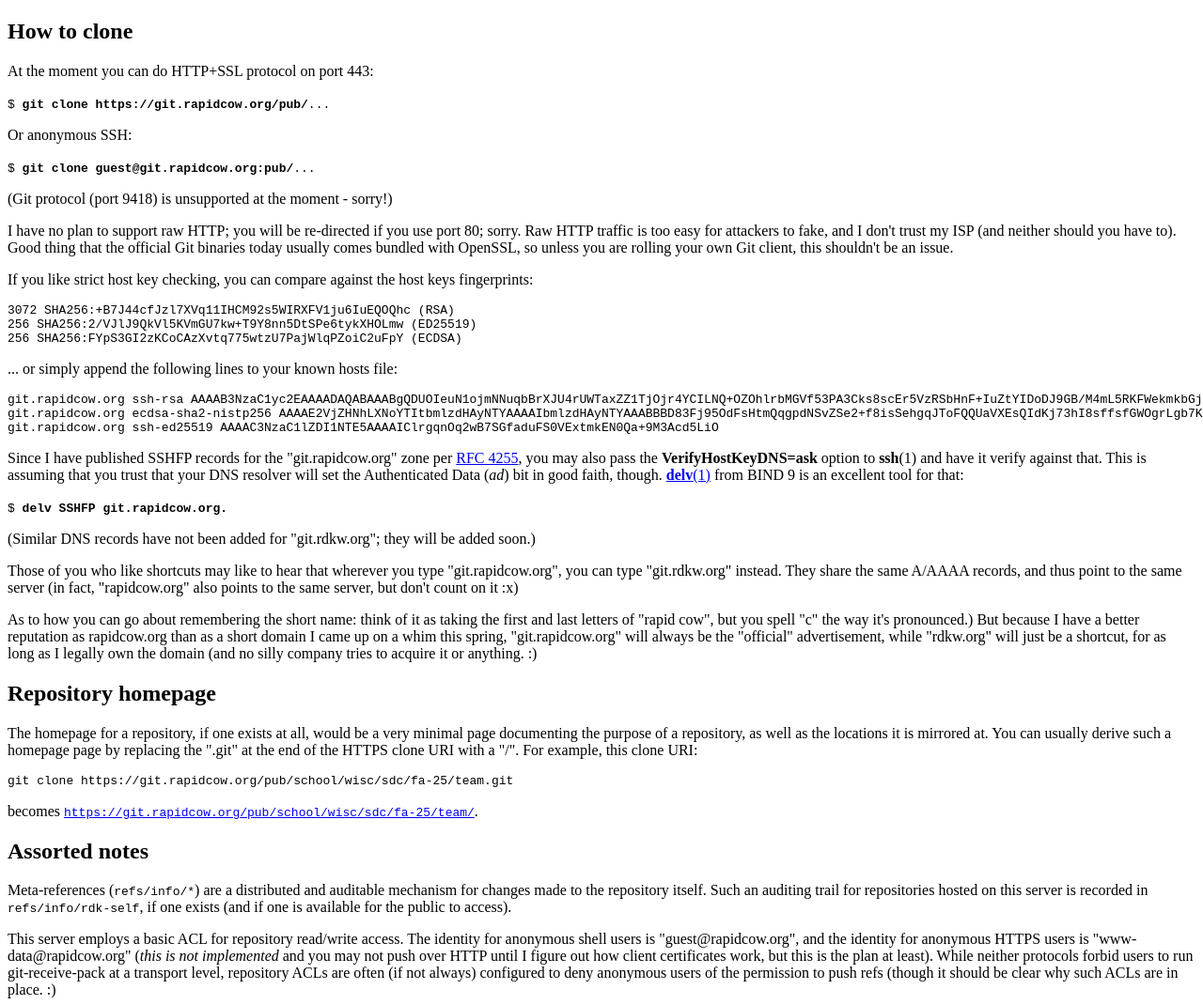
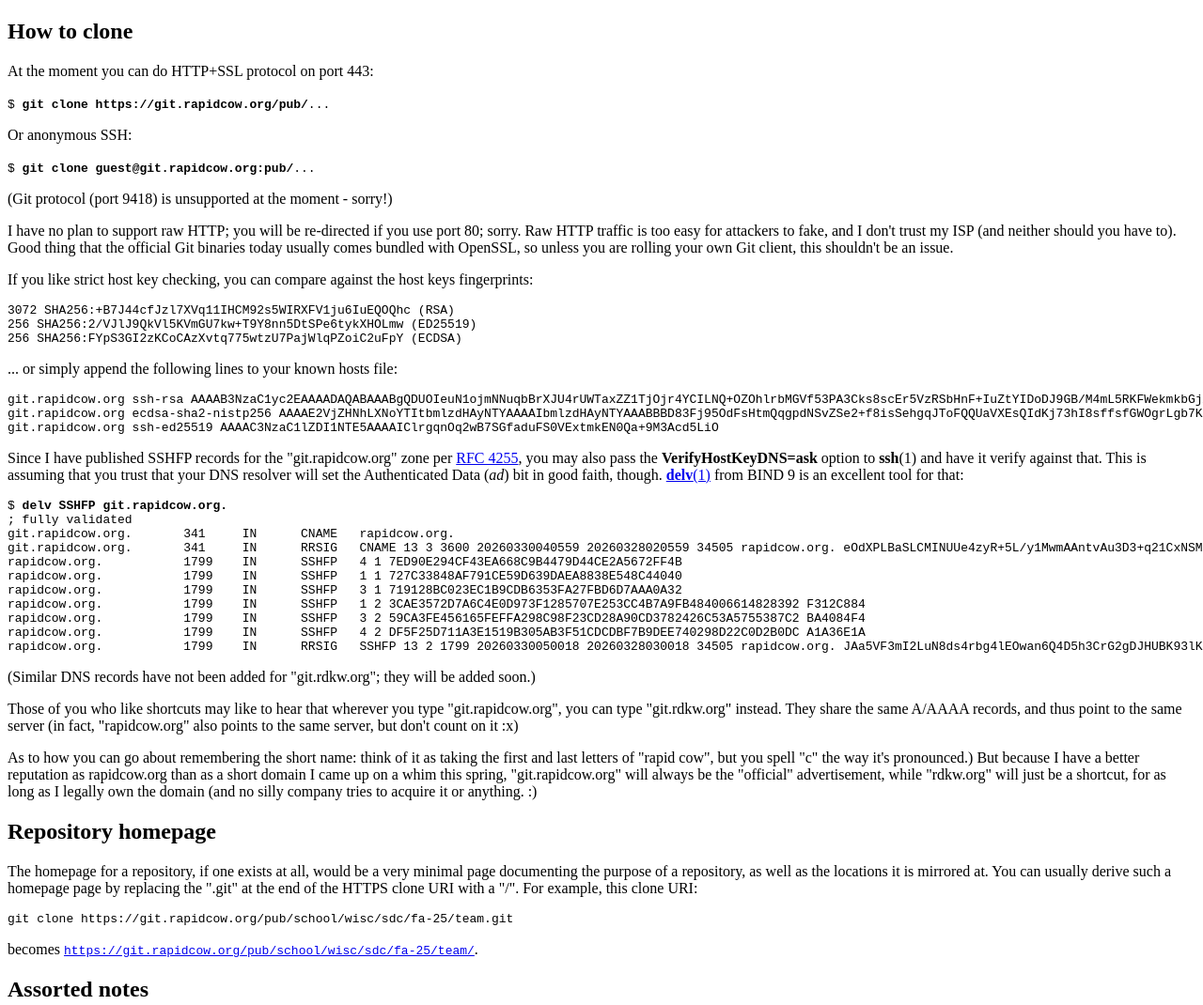
Before and after one commit to rapidcow/git.rapidcow.org, a plain HTML site: page usage.html in a window 1280 px wide. Shown: the top 1070 px of the page at 94% size. Drawn offline with Linux system fonts and the light colour scheme.

Commit message:
(maybe include the real output)
okay i swear i REALLY need to go now

```diff
--- a/usage.html
+++ b/usage.html
@@ -37,7 +37,18 @@ git.rapidcow.org ssh-ed25519 AAAAC3NzaC1lZDI1NTE5AAAAIClrgqnOq2wB7SGfaduFS0VExtm
 	that your DNS resolver will set the Authenticated Data (<i>ad</i>)
 	bit in good faith, though.  <a href="https://man.netbsd.org/delv.1"><b>delv</b>(1)</a>
 	from BIND 9 is an excellent tool for that:</p>
-	<p><code>$ <b>delv SSHFP git.rapidcow.org.</b></code></p>
+	<pre><code>$ <b>delv SSHFP git.rapidcow.org.</b>
+; fully validated
+git.rapidcow.org.	341	IN	CNAME	rapidcow.org.
+git.rapidcow.org.	341	IN	RRSIG	CNAME 13 3 3600 20260330040559 20260328020559 34505 rapidcow.org. eOdXPLBaSLCMINUUe4zyR+5L/y1MwmAAntvAu3D3+q21CxNSMbGBnIyu qLIJRt1xofyBQ7zH4vllIMre7VeZdg==
+rapidcow.org.		1799	IN	SSHFP	4 1 7ED90E294CF43EA668C9B4479D44CE2A5672FF4B
+rapidcow.org.		1799	IN	SSHFP	1 1 727C33848AF791CE59D639DAEA8838E548C44040
+rapidcow.org.		1799	IN	SSHFP	3 1 719128BC023EC1B9CDB6353FA27FBD6D7AAA0A32
+rapidcow.org.		1799	IN	SSHFP	1 2 3CAE3572D7A6C4E0D973F1285707E253CC4B7A9FB484006614828392 F312C884
+rapidcow.org.		1799	IN	SSHFP	3 2 59CA3FE456165FEFFA298C98F23CD28A90CD3782426C53A5755387C2 BA4084F4
+rapidcow.org.		1799	IN	SSHFP	4 2 DF5F25D711A3E1519B305AB3F51CDCDBF7B9DEE740298D22C0D2B0DC A1A36E1A
+rapidcow.org.		1799	IN	RRSIG	SSHFP 13 2 1799 20260330050018 20260328030018 34505 rapidcow.org. JAa5VF3mI2LuN8ds4rbg4lEOwan6Q4D5h3CrG2gDJHUBK93lKqqw+YRu Eu/J2Urxyo+ptSZdijKYXNQD2YwCEg==
+</code></pre>
 	<p>(Similar DNS records have not been added for "git.rdkw.org";
 	they will be added soon.)</p>
 	<p>Those of you who like shortcuts may like to hear that wherever
```
